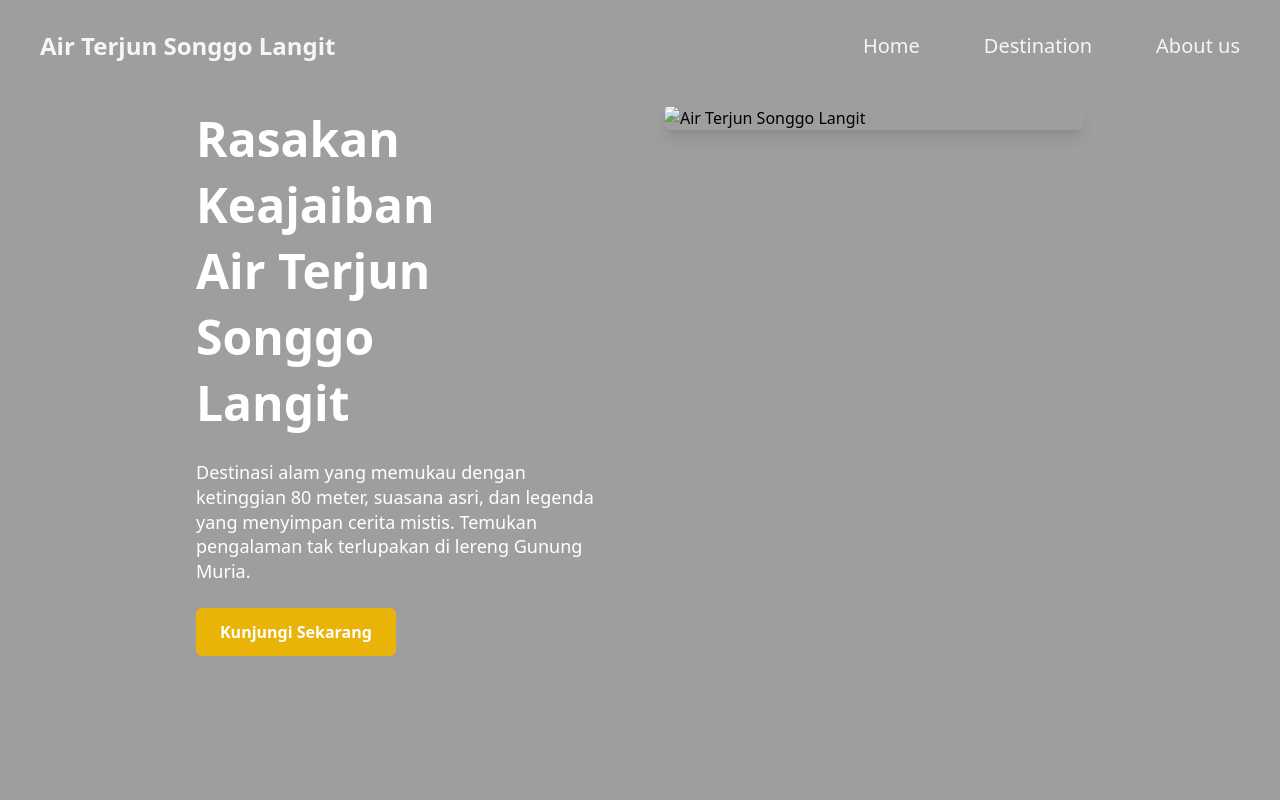
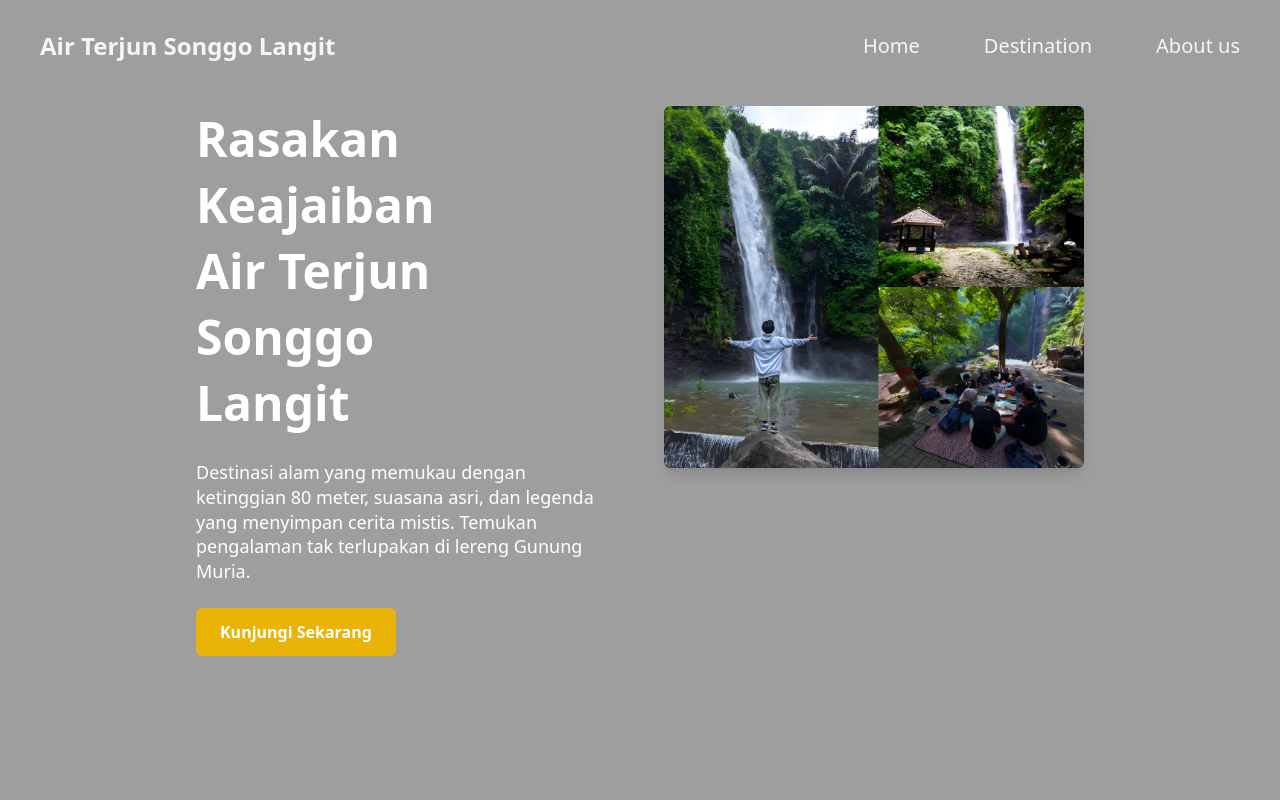
Before and after one commit to Oksipituaja/Wisata-Air-Terjun-Songgo-Langit, a website: page index.html in a window 1280 px wide. Shown: the top 800 px of the page. Drawn offline with nearby package versions, Linux system fonts and the light colour scheme; files that its build step writes are made by us from their sources; the site is published under a folder, as on GitHub Pages, so addresses that start at the root find nothing.

Commit message:
Update index.html

```diff
--- a/index.html
+++ b/index.html
@@ -66,7 +66,7 @@
 
         <!-- Kolom Gambar -->
         <div class="lg:w-1/2">
-          <img src="/Assets/Images Home.png" alt="Air Terjun Songgo Langit" class="w-full rounded-md shadow-lg">
+          <img src="./Assets/Images Home.png" alt="Air Terjun Songgo Langit" class="w-full rounded-md shadow-lg">
         </div>
       </div>
     </section>
```
